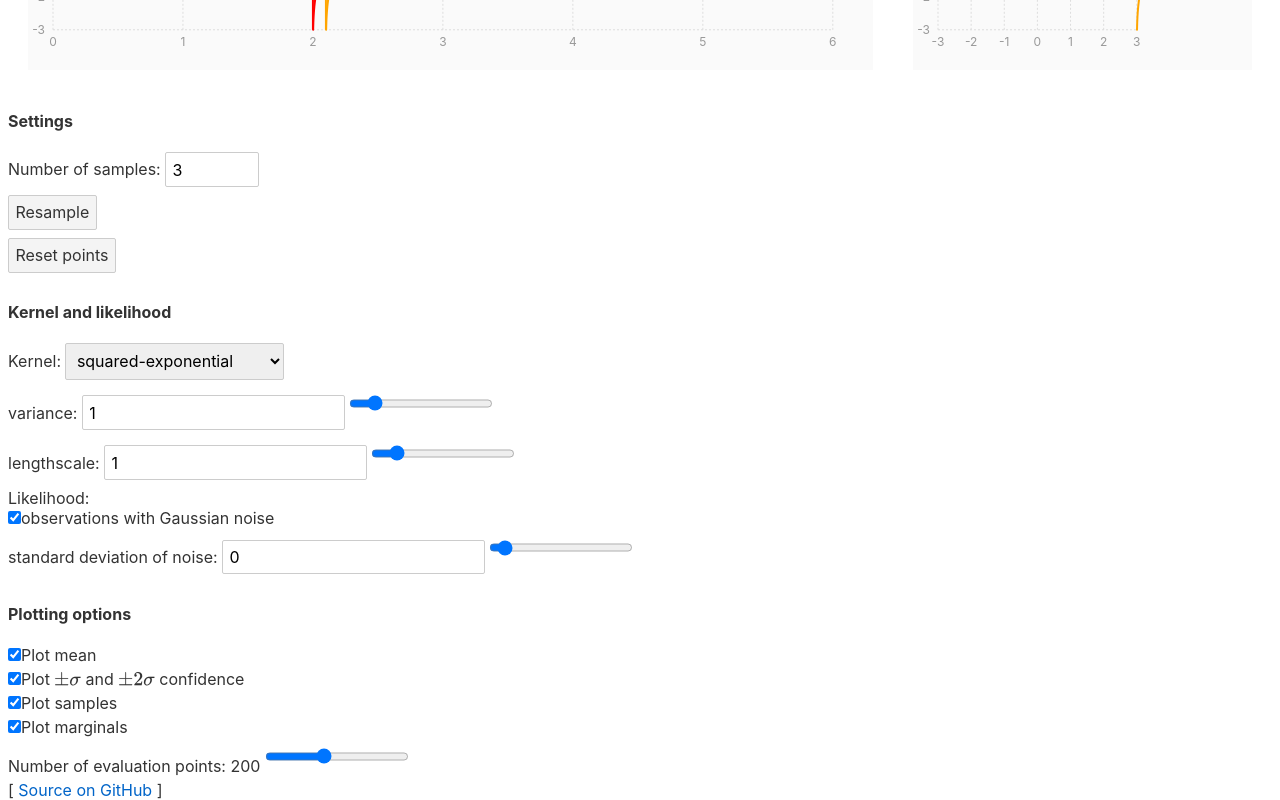
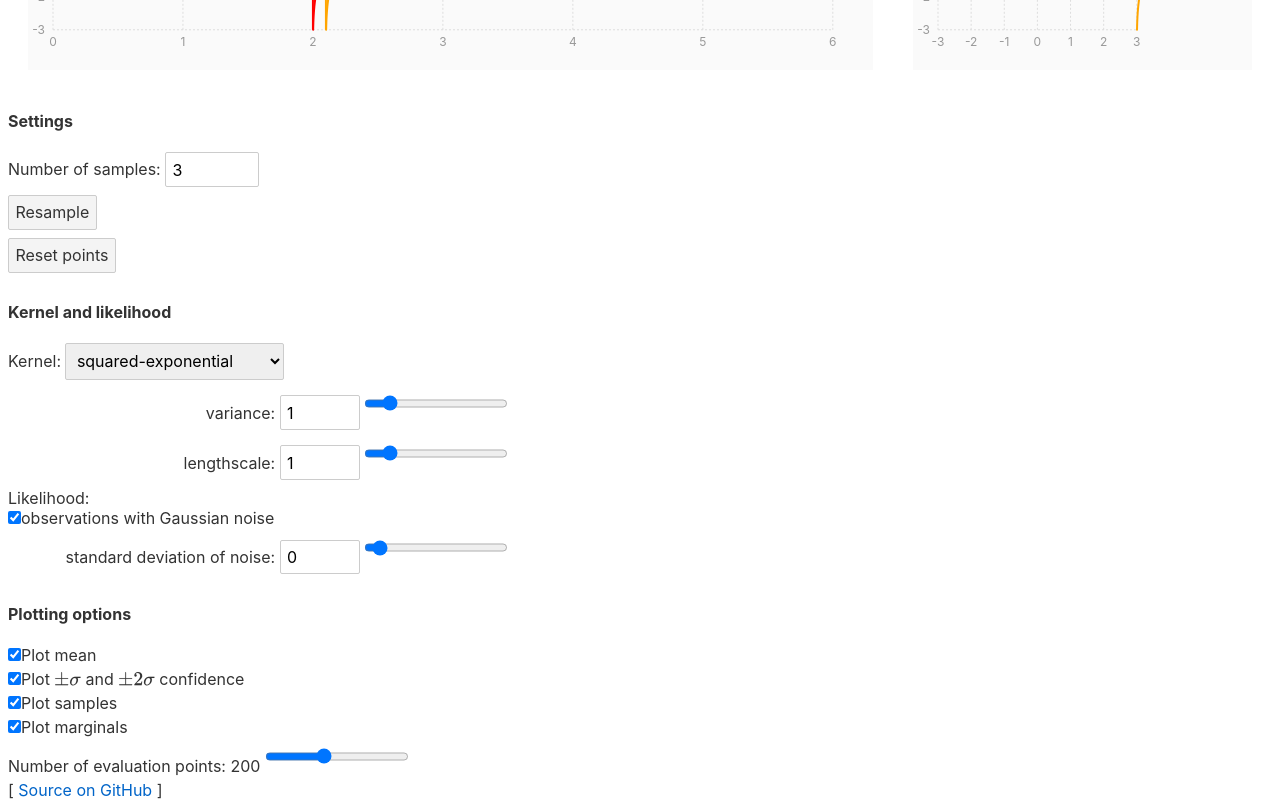
Before and after one commit to st--/interactive-gp-visualization, a Svelte app: page / in a window 1280 px wide. Shown: the part 643-1443 px from the top of the page. Built offline with nearby package versions, Linux system fonts and the light colour scheme.

Commit message:
add some style

```diff
--- a/src/ParameterSlider.svelte
+++ b/src/ParameterSlider.svelte
@@ -7,3 +7,13 @@
   <input type="number" bind:value {step} />
   <input type="range" bind:value {min} {max} {step} />
 </label>
+
+<style>
+  label {
+    max-width: 500px;
+    text-align: right;
+  }
+  input[type="number"] {
+    width: 80px;
+  }
+</style>
```
